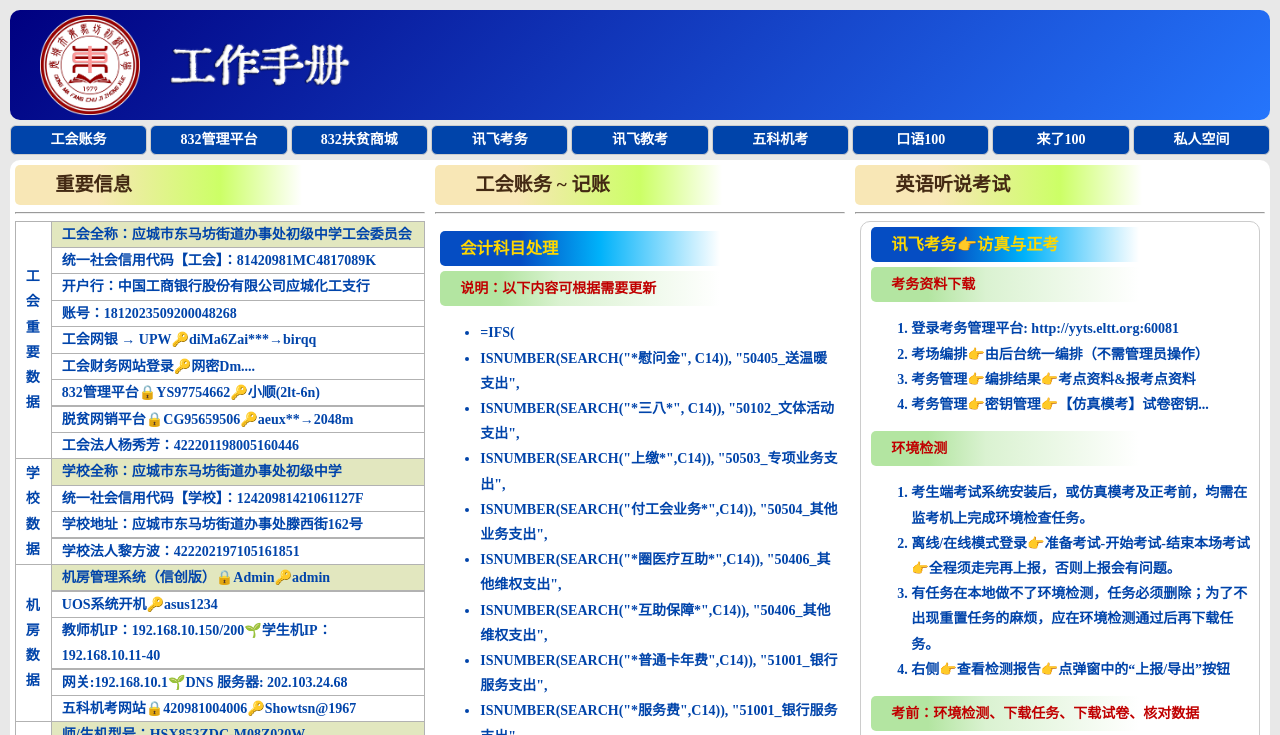
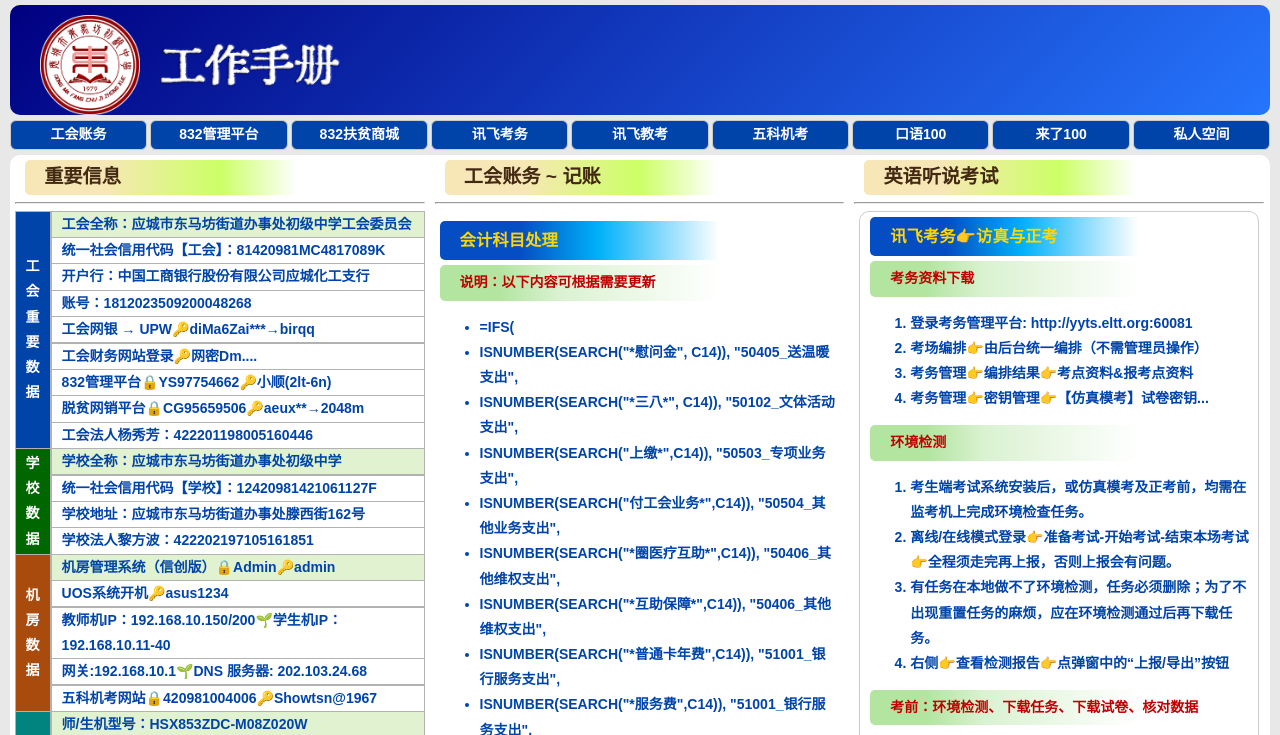
Before and after one commit to showtsn/showtsn.github.io, a plain HTML site: page wkrelated.html in a window 1280 px wide. Shown: the top 735 px of the page. Drawn offline with Linux system fonts and the light colour scheme; a script that the page names is missing.

Commit message:
Add files via upload

```diff
--- a/CSS/index.css
+++ b/CSS/index.css
@@ -1,211 +1,204 @@
+/* 全局样式与重置 */
+:root {
+  --primary-color: #185A56;
+  --secondary-color: #FBDC92;
+  --card-bg: #E8EBE4;
+  --accent-color: #FFBF00;
+  --text-shadow-dark: 2px 2px 2px rgba(0, 0, 0, 0.5);
+  --shadow-light: 0 5px 15px rgba(0, 0, 0, 0.08);
+  --shadow-heavy: 0 5px 15px rgba(0, 0, 0, 0.5);
+  --transition-default: 0.2s ease;
+}
+
 * {
   margin: 0;
   padding: 0;
   box-sizing: border-box;
-	font-family: 'Microsoft YaHei UI Light';
+  border-radius: 10px;
+}
+
+html {
+  font-size: 16px;
 }
 
 body {
-	background-image:url('../img/oldcolor.png');
-	padding: 10px;       /* 如果是0，为删除外边距，body可上顶格 */
-	font-size:62.5%;
-	color: #333;
+  background: var(--secondary-color);
+  font-family: 'Microsoft YaHei UI Light', sans-serif;
+  font-size: 14px;
+  font-weight: bold;
+  color: var(--primary-color);
 }
-h4 {
-	padding:3px;
-	border-radius: 5px;
-	text-indent: 20px;
-	color:#C00000;
-	background: linear-gradient(to right,
-		#B3E5A1 15%,
-		#DAF2D1 30%,
-		hsla(80,60%,80%, 0) 70%);
+
+/* 公用容器样式 */
+header,
+nav,
+main,
+footer {
+  max-width: 70vw;
+  margin: 10px auto;
+  background: var(--primary-color);
+  border: 1px solid #aaa;
+  box-shadow: var(--shadow-heavy);
 }
-.container {
-	max-width: 75%;
+
+/* 头部区域 */
+header {
+  position: relative;
+  background: var(--secondary-color);
+  border: 0;
+  border-radius: 0;
+  box-shadow: none;
+}
+
+header img {
+  width: 100%;
   margin: 0 auto;
 }
 
-.header {
-	position:relative;
-	display: flex;
-	justify-content: center;
-	align-items: center;
-}
-.header img{
-	max-width: 100%;
-	height: auto;
-}
-.topleft {
+/* 浮动文字 */
+.leftup,
+.rightdn {
   position: absolute;
-    top:3%;
-    left:10%;
-	font-size: 1rem;
-	font-weight:bold;
-	color:#C00000;
-	text-shadow: 2px 2px 2px rgba(0, 0, 0, 0.5);
-}
- /* 1. 使用CSS计数器（counter-reset 和 counter-increment）来生成序号。 */
-  /* 通过伪元素::before插入自定义的序号内容，包括Unicode表情符号"️⃣"。 */
-   /* 3. 利用position定位确保序号正确显示在列表项前。 */
-ol {
-	counter-reset: step;
-    list-style: none;
-    padding-left: 0;
+  text-shadow: var(--text-shadow-dark);
 }
 
-ol li {
-    counter-increment: step;
-    position: relative;
-    padding-left: 30px;
-    margin-bottom: 5px;
+.leftup {
+  top: 1.5%;
+  left: 10%;
+  color: #C00000;
 }
 
-ol li::before {
-    content: counter(step) "️⃣";
-    position: absolute;
-    left: 0;
-    top: 0;
-}
-:is(p) span {
-	font-size: 0.8rem;
-	font-weight:bold;
-	color: #0044AA;
+.rightdn {
+  top: 75%;
+  right: 10%;
+  color: #663e16;
 }
 
-.LR{
-	display: flex;
-	align-items: center;
-	color: #002EA6;
+/* 导航网格 */
+nav {
+  display: grid;
+  grid-template-columns: repeat(6, 1fr);
+  gap: 0.25rem 0.8rem;
+  padding: 0.9375rem;
 }
-.circleimg{
-	max-width:52px;
-	height: auto;
-}
-hr {
-	border-top: 1px solid orange;
-}
-.titlebox1 {
-	grid-column: span 7;
-	color: #C00000;
-	border-radius: 6px;
-	font-size:1.2rem;
-	font-weight: bold;
-}
-.titlebox2 {
-	grid-column: span 2;
-	color: #C00000;
-	border-radius: 6px;
-	font-size:1.2rem;
-	font-weight: bold;
-}
-.schedule {
-	display: grid;
-	grid-template-columns: repeat(7, 1fr);
-	row-gap: 0.25rem;
-	column-gap: 0.8rem;
-	background-color: #E7FFFF;
-	padding: 15px;
-	border-radius: 10px;
-	box-shadow: 0 5px 15px rgba(0, 0, 0, 0.08);
-}
+
 .website {
-	background-color: white;
-	margin-left:0;
-	margin-right:0;
-	padding: 0.3rem;
+  background: var(--secondary-color);
+  padding: 0.8rem;
   border-radius: 6px;
   max-height: 1.75rem;
   display: flex;
   flex-direction: column;
   justify-content: center;
-	cursor: pointer;
-	font-size: clamp(14px, 0.92vw, 16px);
-	height: 2rem;
-	transition: transform 0.2s, box-shadow 0.2s;
-	border:1px solid #CCC;
+  transition: var(--transition-default);
+  border: 1px solid #ccc;
   overflow: hidden;
 }
+
 .website:hover {
-	background-color: #FFCC66;
+  background: var(--card-bg);
   transform: translateY(-3px);
-	box-shadow: 0 5px 10px rgba(0, 0, 0, 0.5);
+  box-shadow: var(--shadow-heavy);
 }
+
 .website a {
-	color:#0044AA;
+  color: var(--primary-color);
   text-decoration: none;
 }
-.website-name {
-	font-weight: bold;
-	margin-bottom: 2px;
-	margin-left: 10px;
+
+/* 主内容双栏布局 */
+main {
+  display: grid;
+  grid-template-columns: 1fr 1fr;
+  margin-top: 10px;
+  box-shadow: var(--shadow-light);
 }
-.website-name a:hover{
-	color:#C00000;
-}
-.arrange {
-	display: grid;
-	margin-top:10px;
-	grid-template-columns: 1fr,1fr;
-	row-gap: 0.3rem;
-	column-gap: 0;
-	background-color: #EFFFEF;
-	padding: 10px;
-	border-radius: 10px;
-	box-shadow: 0 5px 15px rgba(0, 0, 0, 0.08);
-}
-.affair {
-	padding: 1rem;
-	border-radius: 6px;
+
+section {
+  padding: 1.25rem;
   display: flex;
   flex-direction: column;
-	font-size: 0.875rem;
-	transition: transform 0.2s, box-shadow 0.2s;
 }
-.cardTin{
-	margin-bottom: 20px;
-	background-color: white;
-	padding: 20px;
-	border-radius: 10px;
+
+/* 卡片样式 */
+.card {
+  background: var(--card-bg);
+  margin: 10px 0;
+  padding: 1.25rem;
   box-shadow: 0 4px 6px rgba(0, 0, 0, 0.3);
   line-height: 1.5rem;
-	letter-spacing:1px;
-	font-size:0.8rem;
-	font-weight:bold;
-}
-.font1{
-	font-family: "Courier New";
-	letter-spacing:-0.5px;
-	font-weight:400;
 }
 
-@media (max-width: 950px) {
-	.container {
-	max-width: 100%;
+.card img {
+  max-width: 52px;
 }
 
-  .header img {
-    content: url('../img/title-pri.png'); /* 小尺寸图片 */
+.card span {
+  color: #0044AA;
 }
 
-	.schedule {
+/* 页脚 */
+footer {
+  height: 6.25rem;
+  display: flex;
+  justify-content: center;
+  align-items: center;
+}
+
+footer p {
+  color: var(--secondary-color);
+  text-align: center;
+}
+
+/* 标题样式 */
+h4 {
+  padding: 0.1875rem;
+  border-radius: 5px;
+  text-indent: 1.25rem;
+  color: var(--accent-color);
+  text-shadow: 1.5px 1.5px 1.5px rgba(0, 0, 0, 0.5);
+  background: linear-gradient(135deg, #2B6631 15%, #5E8C41 30%, var(--card-bg) 70%);
+}
+
+/* 响应式设计 */
+@media (max-width: 950px) {
+
+  header,
+  nav,
+  main,
+  footer {
+    max-width: 100vw;
+  }
+
+  header img {
+    content: url('../img/title-pri.png');
+    display: flex;
+    justify-content: center;
+  }
+
+  nav {
     grid-template-columns: repeat(3, 1fr);
     width: 100%;
-		gap: 0.125rem;
+    gap: 0.3rem;
   }
-	.arrange {
+
+  main {
     grid-template-columns: 1fr;
     width: 100%;
-		padding: 5px;
+    padding: 0.3125rem;
   }
-	.titlebox1 {
-		grid-column: span 3;
+
+  footer {
+    height: 9.375rem;
+    padding: 0.625rem 3.125rem;
   }
-	.titlebox2 {
-		grid-column: span 1;
+
+  .leftup {
+    left: 22%;
   }
-.topleft {
-    top:0;
-    left:25%;
+
+  .rightdn {
+    top: 85%;
+    right: 20%;
   }
 }
--- a/CSS/wkrelated.css
+++ b/CSS/wkrelated.css
@@ -1,189 +1,189 @@
 body {
   margin: 0;
   padding: 0;
-	background:#E8E8E8;
-	font-family: 'Microsoft YaHei UI Light';
-	font-size:14px;
-	line-height:180%;
+  background: #e8e8e8;
+  font: 14px/1.8 'Microsoft YaHei UI Light', sans-serif;
 }
 .container {
   display: grid;
-	grid-template-areas:
-		"header"
-		"nav"
-		"main"
-		"footer";
-	grid-template-columns: 1fr;
+  grid-template-areas: "header" "nav" "main" "footer";
   grid-template-rows: 110px 30px auto 50px;
   height: 100vh;
   gap: 5px;
-	padding: 10px;
+  padding: 5px; /**需要琢磨，优中无**/
   box-sizing: border-box;
   }
+
 .header {
   grid-area: header;
-	background: linear-gradient(135deg, #000080 0%, #2575fc 100%);
-	/*background: linear-gradient(135deg, #6a11cb 0%, #2575fc 100%);*/
+  background: linear-gradient(135deg, #000080, #2575fc);
   color: white;
 }
+
 .nav {
   grid-area: nav;
   display: grid;
   grid-template-columns: repeat(9, 1fr);
-	row-gap: 0.1rem;
-	column-gap: 0.2rem;
-	/*box-shadow: 0 5px 15px rgba(0, 0, 0, 0.08);*/
+  gap: 0.1rem 0.2rem;
 }
+
 .main {
   grid-area: main;
   display: flex;
-	background-color: white;
+  background: white;
 }
+
 .aside {
-	/*border:1px solid #CCC;*/
   width: 32vw;
-	margin:5px auto 5px auto;
-	/*background-color: #7ed6df;*/
+  margin: 5px auto;
 }
+
 .footer {
   grid-area: footer;
-	font-family: 'Times New Roman';
-	color:white;
-	text-align:center;
+  font-family: 'Times New Roman', serif;
+  color: white;
+  text-align: center;
 }
- /* 为所有区域添加统一样式 */
+
+/* 统一区域样式 */
  .header, .nav, .main, .aside, .footer {
 	padding: 0;
 	border-radius: 10px;
-	margin-top:10;
-	margin-bottom:10;
+	margin:0 5px;
 	font-weight: bold;
 	color:#0044AA;
 	}
+
+/* 表格样式 */
 table {
   border-collapse: collapse;
 }
 table, td, th {
   border: 1px solid black;
-	padding: 0 10px 0 10px;
-	line-height:150%;
+  padding: 0 10px;
+  line-height: 1.5;
 }
-img{
-	position:absolute;
+
+/* 图片绝对定位基类 */
+img {
+  position: absolute;
 }
-.xiaohuiimg{
+.xiaohuiimg {
   max-width: 100px;
   height: auto;
-	top:15px;
-	left:40px;
+  top: 15px;
+  left: 40px;
 }
-.titleimg{
-	max-width:180px;
+.titleimg {
+  max-width: 180px;
   height: auto;
-	top:40px;
-	left:170px;
+  top: 40px;
+  left: 160px;
 }
+
+/* 网站导航块 */
 .website {
-	background-color:#0044AA;
+	background:#0044AA;
 	padding: 0.3rem;
 	border-radius: 6px;
 	max-height: 1.4rem;
 	display: flex;
 	flex-direction: column;
 	justify-content: center;
+  text-align:center;
 	cursor: pointer;
 	font-size: clamp(14px, 0.92vw, 16px);
+  border:1px solid #CCC;
 	transition: transform 0.2s, box-shadow 0.2s;
-	border:1px solid #CCC;
 	overflow: hidden;
-	text-align:center;
 }
 .website:hover {
-	background-color: #FFCC66;
+  background: #50b77f;
   transform: translateY(-3px);
   box-shadow: 0 5px 10px rgba(0, 0, 0, 0.5);
 }
 .website a {
-	color:white;
+  color: white;
   text-decoration: none;
 }
-.website-name {
-	margin-bottom: 2px;
-}
-.website-name a:hover{
-	color:#C00000;
-}
+
+/* 标题装饰条 */
 .title-1 {
   display: flex;
   align-items: center;
+  margin: 5px 10px;
+  height: 35px;
+  background: linear-gradient(to right, #f8e7b6 20%, #cf6 50%, hsla(80, 60%, 80%, 0) 70%);
   border-radius: 5px;
-	padding-left:40px;
-	font-family: "Microsoft YaHei";
-	color:#432913;
-	font-size:1.2rem;
-	height:40px;
-	background: linear-gradient(to right, #F8E7B6 20%, #CCFF66 50%, hsla(80,60%,80%, 0) 70%);
+  font-family: 'Microsoft YaHei', sans-serif;
+  color: #432913;
+  font-size: 1.2rem;
+  text-indent: 1.2rem;
 }
+
+/* 网格信息展示区 */
 .vit {
   display: grid;
   grid-template-columns: 36px auto;
-	grid-template-rows: repeat(45,auto);
-	gap: 0;
+  grid-template-rows: repeat(45, auto);
   box-sizing: border-box;
 }
-.box{
+.box {
   display: flex;
-	border: 1px solid #B2B2B2;
   align-items: center;
+  border: 1px solid #b2b2b2;
   margin: -0.4px;
-	padding:0 10px;
+  padding: 0 10px;
 }
-.plus{
-	/*color:#2A6E3F;*/
-	background-color: #E2E7BF;
+.plus {
+  background: #e0f2d0;
 }
+
+/* 背景色工具类 */
+.bgC1 { background: #0044aa; color: white; }
+.bgC2 { background: #060; color: white; }
+.bgC3 { background: #a84b0c; color: white; }
+.bgC4 { background: #01847f; color: white; }
+.bgC5 { background: #3b5941; color: white; }
+
+/* 卡片样式 */
 .smallcard {
   float: left;
-	/*border: 1px solid #0044AA;*/
   border-radius: 10px;
   margin: 5px;
   box-sizing: border-box;
 }
 .tincard {
-	border: 1px solid #CCC;
+  border: 1px solid #ccc;
   border-radius: 10px;
-	margin:5px;
+  margin: 5px;
+  padding: 0 5px 0 10px;
   box-sizing: border-box;
-	padding:0 5px 0 10px;
 }
-h3, h4{
+
+/* 标题样式 */
+h3, h4 {
   margin: 5px 0;
-	padding:5px 0 5px 20px;
+  padding: 5px 0 5px 20px;
   border-radius: 5px;
 }
 h3 {
-	color:#FFD700;
-	background: linear-gradient(to right,
-		#054dc3 20%,
-		#00b2fa 40%,
-		hsla(80,60%,80%, 0)
-		70%);
+  color: #ffd700;
+  background: linear-gradient(to right, #054dc3 20%, #00b2fa 40%, hsla(80, 60%, 80%, 0) 70%);
 }
 h4 {
-	color:#C00000;
-	background: linear-gradient(to right,
-		#B3E5A1 15%,
-		#DAF2D1 30%,
-		hsla(80,60%,80%, 0)
-		70%);
+  color: #c00000;
+  background: linear-gradient(to right, #b3e5a1 15%, #daf2d1 30%, hsla(80, 60%, 80%, 0) 70%);
 }
-.ol-cn {list-style-type:cjk-ideographic;}
-        /* 响应式设计：当屏幕宽度小于768px时 */
+
+/* 有序列表中文样式 */
+.ol-cn {
+  list-style-type: cjk-ideographic;
+}
+
+/* 响应式布局（≤768px） */
 @media (max-width: 768px) {
- .header, .nav, .main, .aside, .footer {
-	/*font-weight: 400;*/
-	}
-.main{
+  .main {
     flex-direction: column;
   }
   .aside {
```
Lines whose indentation alone changed are shown as unchanged.
